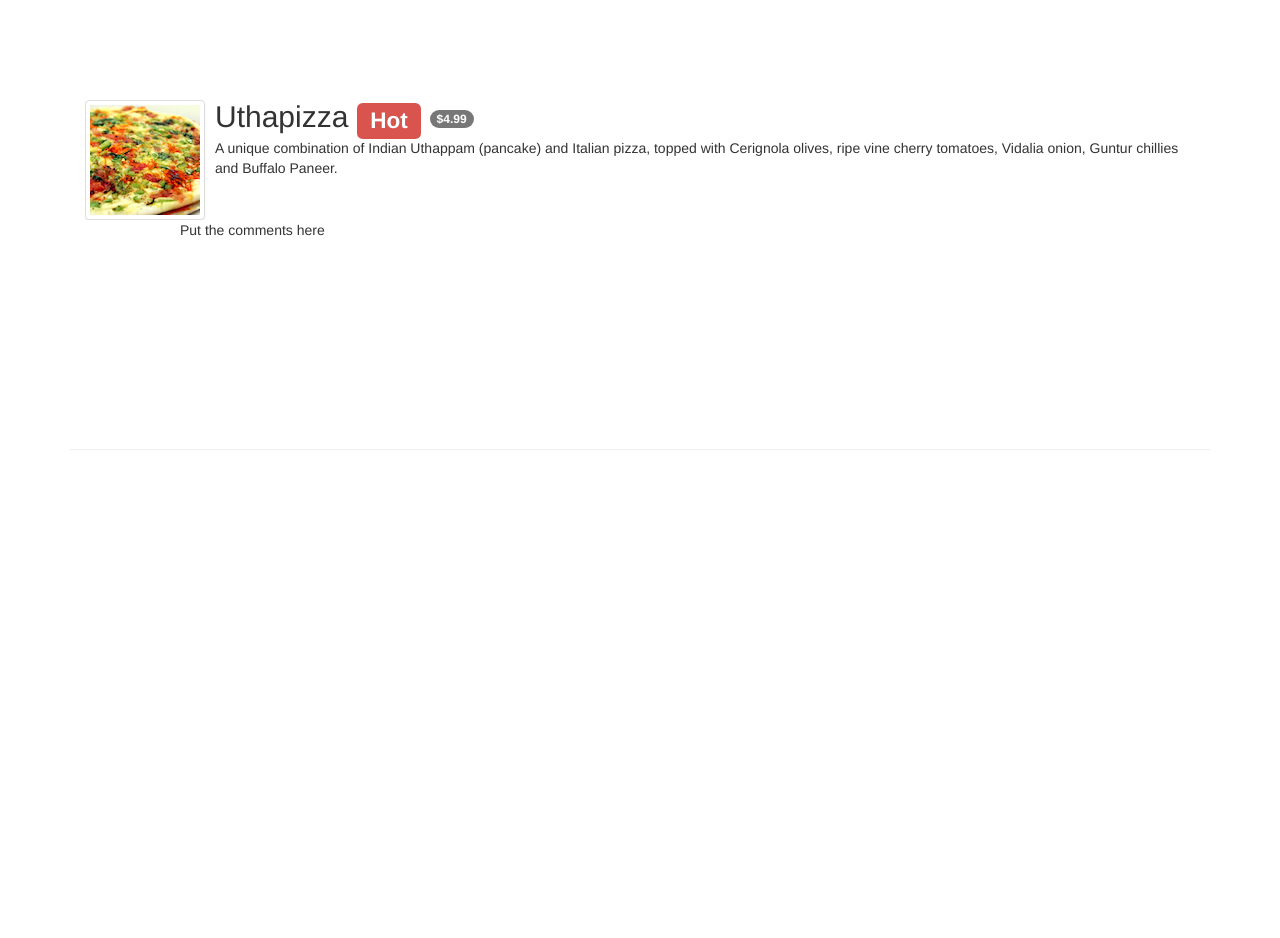
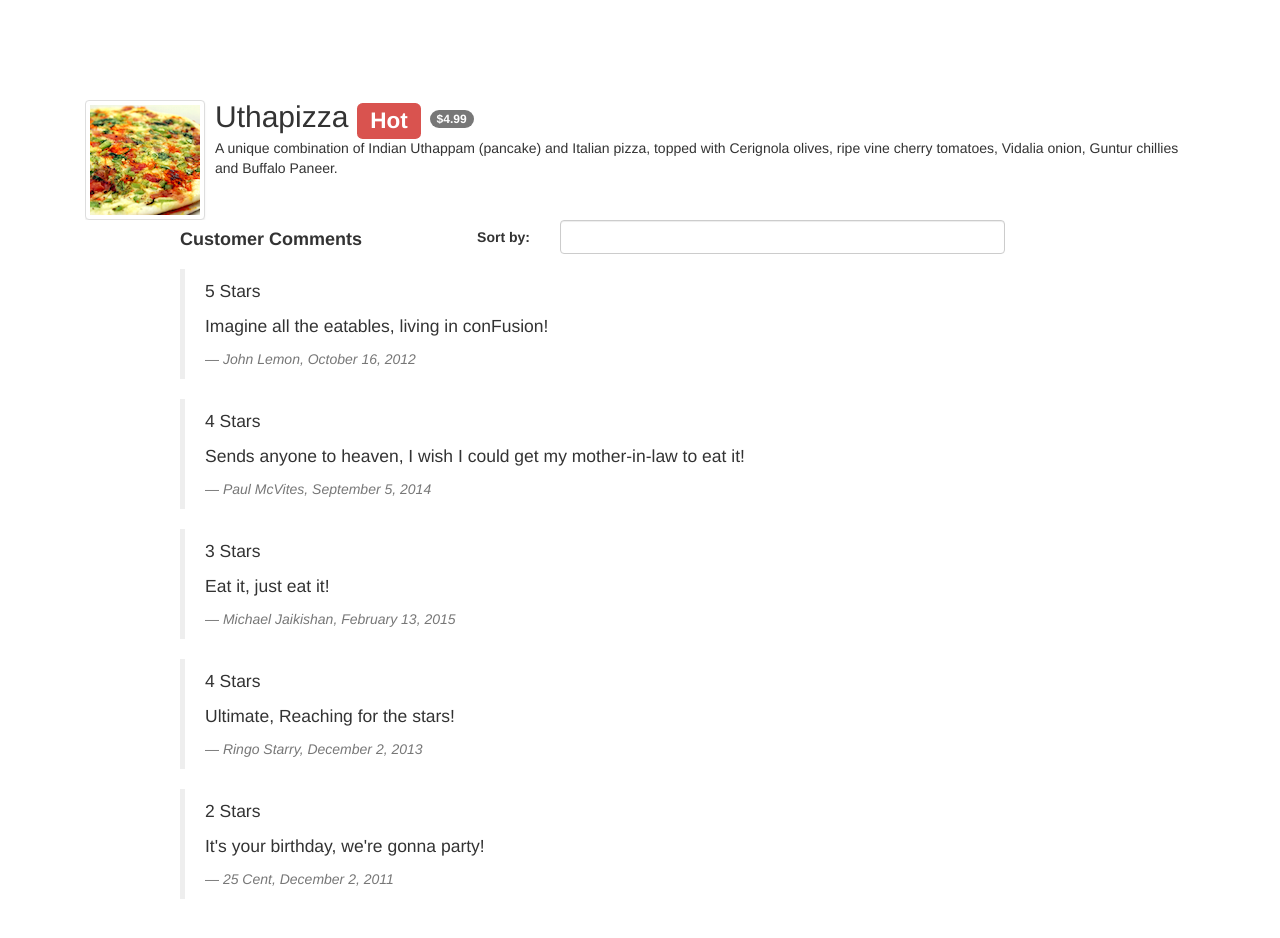
Before and after one commit to jorgeruvalcaba/fullstackspecial, a website: page fullstack3/conFusion/app/dishdetail.html in a window 1280 px wide. Shown: the top 938 px of the page. Before the commit the page ends 800 px from the top, so only its background shows below. Drawn offline with nearby package versions, Linux system fonts and the light colour scheme.

Commit message:
Assignment 1 finished

```diff
--- a/fullstack3/conFusion/app/dishdetail.html
+++ b/fullstack3/conFusion/app/dishdetail.html
@@ -41,7 +41,26 @@
           </div>
         </div>
         <div class="col-xs-9 col-xs-offset-1">
-          <p>Put the comments here</p>
+          <div class="row">
+            <div class="col-xs-4">
+              <h4><b>Customer Comments</b></h4>
+            </div>
+            <div class="col-xs-8">
+              <form class="form-horizontal">
+                <div class="form-group">
+                  <label for="searchF" class="col-sm-2 control-label">Sort by:</label>
+                  <div class="col-sm-10">
+                    <input type="text" class="form-control" id="searchF" ng-model="inputText">
+                  </div>
+                </div>
+              </form>
+            </div>
+          </div>
+          <blockquote ng-repeat="comment in dishDetailCtrl.dish.comments | orderBy:inputText">
+            <p>{{comment.rating}} Stars</p>
+            <p>{{comment.comment}}</p>
+            <footer><cite title="Source Title">{{comment.author}}, {{comment.date | date:'longDate'}}</cite></footer>
+          </blockquote>
         </div>
       </div>
     </div>
```
